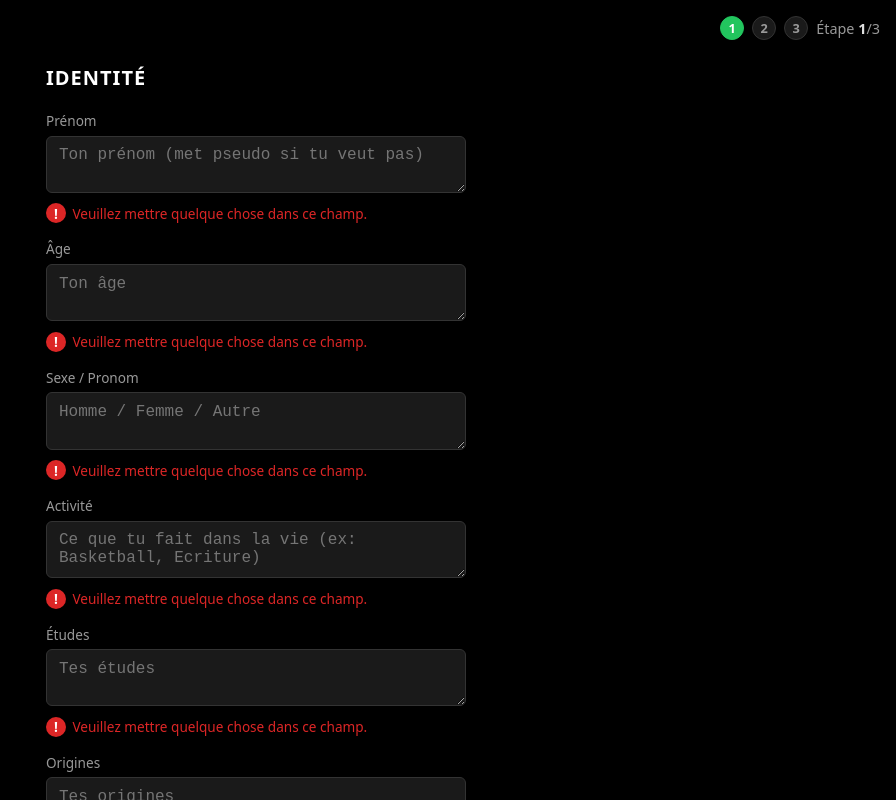
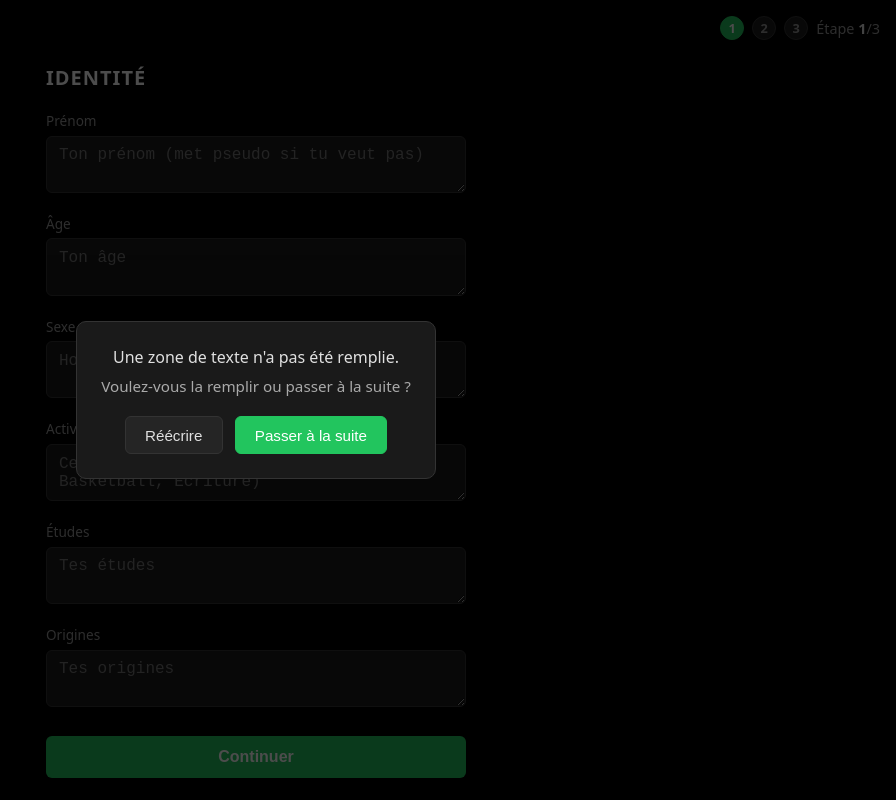
Before and after one commit to ThermonuclearXorGate/ThermonuclearXorGate.github.io, a plain HTML site: page index.html in a window 1280 px wide. Both pictures are taken after a click on the button "Continuer". Shown: the top 800 px of the page, without its empty margins (384-1280 px from the left). Drawn offline with Linux system fonts and the light colour scheme.

Commit message:
Add files via upload

```diff
--- a/index.html
+++ b/index.html
@@ -92,6 +92,17 @@
     </section>
   </div>
 
+  <div class="modal-overlay" id="modal-champ-vide" aria-hidden="true">
+    <div class="modal-card">
+      <p class="modal-card-texte">Une zone de texte n'a pas été remplie.</p>
+      <p class="modal-card-question">Voulez-vous la remplir ou passer à la suite ?</p>
+      <div class="modal-card-boutons">
+        <button type="button" class="modal-btn modal-btn-reecrire" id="modal-btn-reecrire">Réécrire</button>
+        <button type="button" class="modal-btn modal-btn-suite" id="modal-btn-suite">Passer à la suite</button>
+      </div>
+    </div>
+  </div>
+
   <div id="vue-resultat" class="vue vue-cachee">
     <div class="resultat-contenu">
       <p class="resultat-invite">Cliquer sur le bloc ci-dessous pour copier le texte.</p>
--- a/script.js
+++ b/script.js
@@ -4,6 +4,8 @@
   var donneesPersonnalite = {};
   var donneesObjectifs = {};
   var vueCourante = 'identite';
+  var validationIgnored = false;
+  var actionEnAttente = null;
 
   var elements = {
     vues: {
@@ -17,48 +19,49 @@
     etapeNum: document.getElementById('etape-num'),
     labelCopier: document.getElementById('label-copier'),
     labelCopierFeedback: document.getElementById('label-copier-feedback'),
-    btnExport: document.getElementById('btn-export')
+    modalChampVide: document.getElementById('modal-champ-vide'),
+    modalBtnReecrire: document.getElementById('modal-btn-reecrire'),
+    modalBtnSuite: document.getElementById('modal-btn-suite')
   };
 
-  function enleverErreurs(section) {
-    if (!section) return;
-    section.querySelectorAll('.msg-erreur').forEach(function (el) {
-      el.remove();
-    });
-    var btn = section.querySelector('.btn-confirmer');
-    if (btn) btn.classList.remove('btn-confirmer--erreur');
+  function sectionADesChampsVides(section) {
+    var champs = section.querySelectorAll('.champ');
+    for (var i = 0; i < champs.length; i++) {
+      var input = champs[i].querySelector('input, textarea');
+      if (input && (input.value || '').trim() === '') return true;
+    }
+    return false;
   }
 
-  function afficherErreur(champ) {
-    var msg = document.createElement('div');
-    msg.className = 'msg-erreur';
-    msg.innerHTML = '<span class="msg-erreur-icone">!</span><span class="msg-erreur-texte">Veuillez mettre quelque chose dans ce champ.</span>';
-    champ.appendChild(msg);
+  function afficherModalChampVide() {
+    if (elements.modalChampVide) {
+      elements.modalChampVide.classList.add('visible');
+      elements.modalChampVide.setAttribute('aria-hidden', 'false');
+    }
   }
 
-  function validerSection(section) {
-    var champs = section.querySelectorAll('.champ');
-    var btn = section.querySelector('.btn-confirmer');
-    enleverErreurs(section);
+  function fermerModalChampVide() {
+    if (elements.modalChampVide) {
+      elements.modalChampVide.classList.remove('visible');
+      elements.modalChampVide.setAttribute('aria-hidden', 'true');
+    }
+    actionEnAttente = null;
+  }
 
-    var hasError = false;
-    champs.forEach(function (champ) {
-      var input = champ.querySelector('input, textarea');
-      if (!input) return;
-      var value = (input.value || '').trim();
-      if (value === '') {
-        hasError = true;
-        afficherErreur(champ);
-      }
-    });
-
-    if (hasError && btn) {
-      btn.classList.add('btn-confirmer--erreur');
-      setTimeout(function () {
-        btn.classList.remove('btn-confirmer--erreur');
-      }, 2500);
+  function executerActionEnAttente() {
+    if (!actionEnAttente) return;
+    var dataVue = actionEnAttente.dataVue;
+    if (dataVue === 'identite') {
+      enregistrerIdentite();
+      setVue('personnalite');
+    } else if (dataVue === 'personnalite') {
+      enregistrerPersonnalite();
+      setVue('objectifs');
+    } else if (dataVue === 'objectifs') {
+      enregistrerObjectifs();
+      setVue('resultat');
     }
-    return !hasError;
+    actionEnAttente = null;
   }
 
   function enregistrerIdentite() {
@@ -193,19 +196,39 @@
     var section = btn.closest('.identite, .personnalite, .objectifs');
     if (!section) return;
 
-    if (!validerSection(section)) return;
+    var dataVue = btn.getAttribute('data-vue');
+    var champsVides = sectionADesChampsVides(section);
 
-    if (btn.getAttribute('data-vue') === 'identite') {
+    if (!validationIgnored && champsVides) {
+      actionEnAttente = { dataVue: dataVue };
+      afficherModalChampVide();
+      return;
+    }
+
+    if (dataVue === 'identite') {
       enregistrerIdentite();
       setVue('personnalite');
-    } else if (btn.getAttribute('data-vue') === 'personnalite') {
+    } else if (dataVue === 'personnalite') {
       enregistrerPersonnalite();
       setVue('objectifs');
-    } else if (btn.getAttribute('data-vue') === 'objectifs') {
+    } else if (dataVue === 'objectifs') {
       enregistrerObjectifs();
       setVue('resultat');
     }
   });
+
+  if (elements.modalBtnReecrire) {
+    elements.modalBtnReecrire.addEventListener('click', function () {
+      fermerModalChampVide();
+    });
+  }
+  if (elements.modalBtnSuite) {
+    elements.modalBtnSuite.addEventListener('click', function () {
+      validationIgnored = true;
+      executerActionEnAttente();
+      fermerModalChampVide();
+    });
+  }
 
   if (elements.labelCopier) {
     elements.labelCopier.addEventListener('click', function () {
--- a/style.css
+++ b/style.css
@@ -274,3 +274,74 @@ html, body {
   border: 1px solid #333;
   border-radius: 6px;
 }
+
+/* Carte modale champ vide */
+.modal-overlay {
+  display: none;
+  position: fixed;
+  inset: 0;
+  z-index: 100;
+  background: rgba(0, 0, 0, 0.7);
+  align-items: center;
+  justify-content: center;
+  padding: 1rem;
+}
+
+.modal-overlay.visible {
+  display: flex;
+}
+
+.modal-card {
+  max-width: 360px;
+  width: 100%;
+  padding: 1.5rem;
+  background: #1a1a1a;
+  border: 1px solid #333;
+  border-radius: 10px;
+  text-align: center;
+}
+
+.modal-card-texte {
+  font-size: 1rem;
+  color: #e0e0e0;
+  margin-bottom: 0.5rem;
+}
+
+.modal-card-question {
+  font-size: 0.95rem;
+  color: #aaa;
+  margin-bottom: 1.25rem;
+}
+
+.modal-card-boutons {
+  display: flex;
+  gap: 0.75rem;
+  justify-content: center;
+  flex-wrap: wrap;
+}
+
+.modal-btn {
+  padding: 0.6rem 1.2rem;
+  font-size: 0.95rem;
+  border-radius: 6px;
+  cursor: pointer;
+  border: 1px solid #333;
+  background: #252525;
+  color: #e0e0e0;
+}
+
+.modal-btn:hover {
+  background: #333;
+  border-color: #555;
+}
+
+.modal-btn-suite {
+  background: #22c55e;
+  border-color: #22c55e;
+  color: #fff;
+}
+
+.modal-btn-suite:hover {
+  background: #16a34a;
+  border-color: #16a34a;
+}
```
